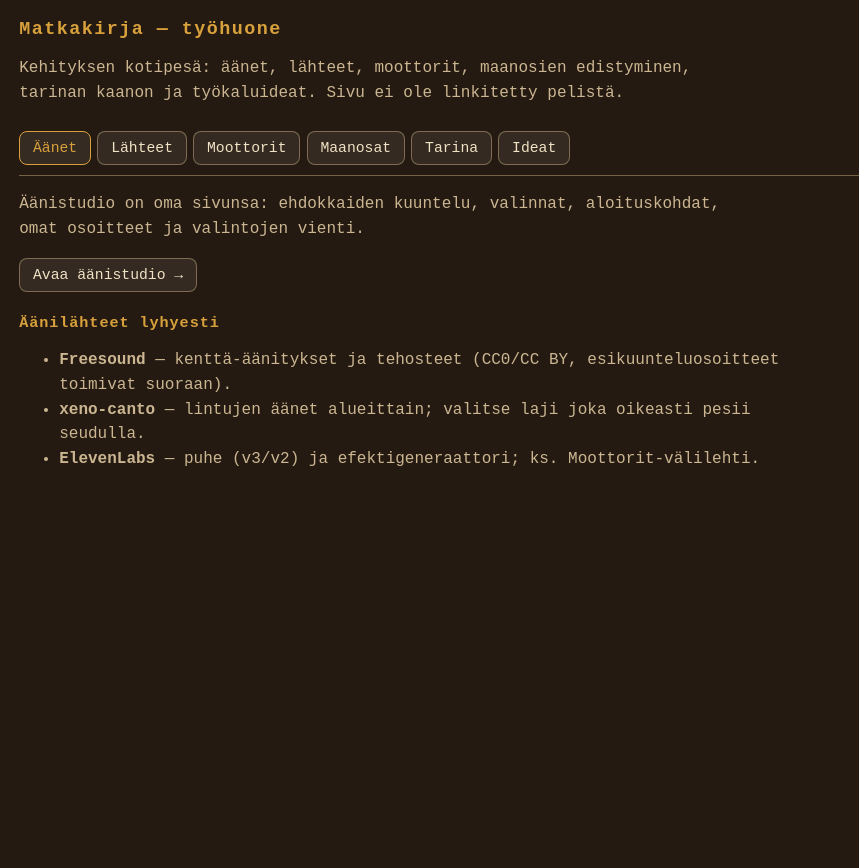
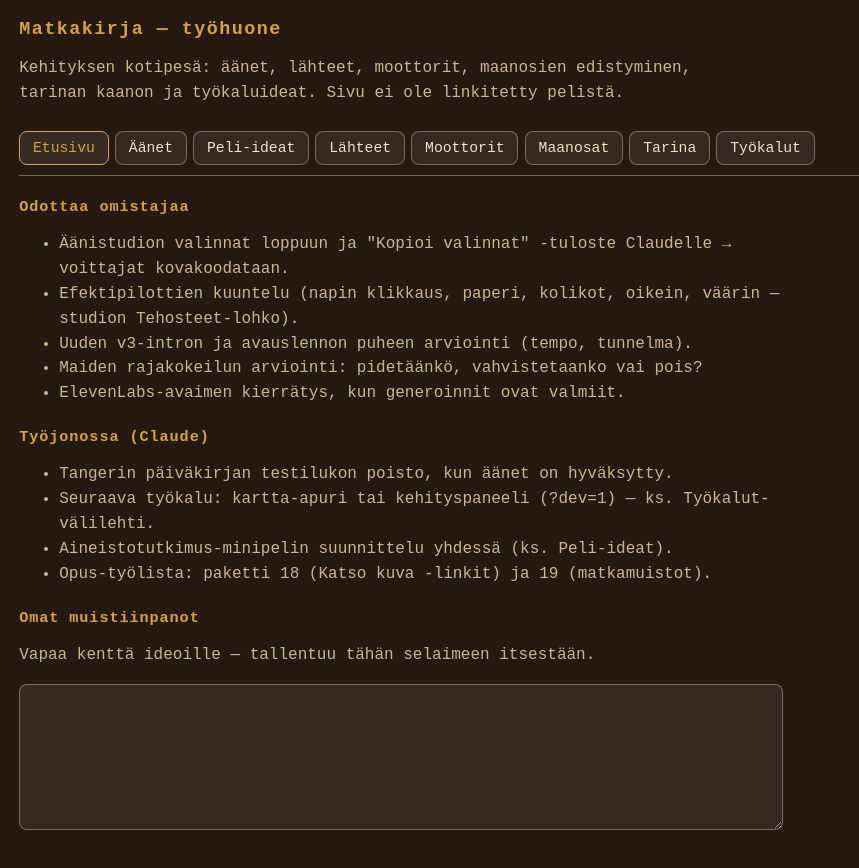
Before and after one commit to ravelius/Afrikan-t-hti, a website: page tyohuone.html in a window 1280 px wide. Shown: the whole page, without its empty margins (0-859 px from the left). Before the commit the page ends 800 px from the top, so only its background shows below. Drawn offline with Linux system fonts and the light colour scheme.

Commit message:
Työhuoneeseen etusivu (idea/todo) ja Peli-ideat-välilehti (#128)
- Etusivu: kaksi listaa (odottaa omistajaa / työjonossa Claudella)
  sekä vapaa muistiinpanokenttä, joka tallentuu selaimeen.
- Peli-ideat: kaikki käytössä olevat minipelit (tietovisa, väittämä,
  valokuva, pulmat, tapahtumakortti, kaksintaistelu, tietoportti,
  tutkiminen) ja kahdeksan uutta ideaa — kärjessä omistajan
  aineistotutkimus: tutki aineistoa vapaasti, sitten kysymykset sen
  pohjalta, paluu aineistoon lisämaksusta ja pidempi aikaraja.
- Ideat-välilehti nimettiin Työkaluiksi, oletusvälilehti on etusivu.


Claude-Session: https://claude.ai/code/session_019myWRXJ8xGcW7dHWpzUcAZ

Co-authored-by: Claude <noreply@anthropic.com>

```diff
--- a/tyohuone.html
+++ b/tyohuone.html
@@ -59,13 +59,45 @@
      tarinan kaanon ja työkaluideat. Sivu ei ole linkitetty pelistä.</p>
 
   <nav id="valilehdet">
+    <button data-tab="etusivu">Etusivu</button>
     <button data-tab="aanet">Äänet</button>
+    <button data-tab="pelit">Peli-ideat</button>
     <button data-tab="lahteet">Lähteet</button>
     <button data-tab="moottorit">Moottorit</button>
     <button data-tab="maanosat">Maanosat</button>
     <button data-tab="tarina">Tarina</button>
-    <button data-tab="ideat">Ideat</button>
+    <button data-tab="ideat">Työkalut</button>
   </nav>
+
+  <!-- ETUSIVU -->
+  <section id="tab-etusivu" hidden>
+    <h2>Odottaa omistajaa</h2>
+    <ul>
+      <li>Äänistudion valinnat loppuun ja "Kopioi valinnat" -tuloste Claudelle → voittajat kovakoodataan.</li>
+      <li>Efektipilottien kuuntelu (napin klikkaus, paperi, kolikot, oikein, väärin — studion Tehosteet-lohko).</li>
+      <li>Uuden v3-intron ja avauslennon puheen arviointi (tempo, tunnelma).</li>
+      <li>Maiden rajakokeilun arviointi: pidetäänkö, vahvistetaanko vai pois?</li>
+      <li>ElevenLabs-avaimen kierrätys, kun generoinnit ovat valmiit.</li>
+    </ul>
+    <h2>Työjonossa (Claude)</h2>
+    <ul>
+      <li>Tangerin päiväkirjan testilukon poisto, kun äänet on hyväksytty.</li>
+      <li>Seuraava työkalu: kartta-apuri tai kehityspaneeli (?dev=1) — ks. Työkalut-välilehti.</li>
+      <li>Aineistotutkimus-minipelin suunnittelu yhdessä (ks. Peli-ideat).</li>
+      <li>Opus-työlista: paketti 18 (Katso kuva -linkit) ja 19 (matkamuistot).</li>
+    </ul>
+    <h2>Omat muistiinpanot</h2>
+    <p>Vapaa kenttä ideoille — tallentuu tähän selaimeen itsestään.</p>
+    <textarea id="muistio" style="width:100%;max-width:46rem;min-height:8rem"></textarea>
+  </section>
+
+  <!-- PELI-IDEAT -->
+  <section id="tab-pelit" hidden>
+    <p>Minipelit löytöjen takana. Alkuperäinen idea lähti tietovisasta —
+       nyt muotoja on jo useita ja niitä kehitellään lisää. Tänne kirjataan
+       sekä käytössä olevat että ideat, joita mietitään yhdessä.</p>
+    <div id="peli-lista"></div>
+  </section>
 
   <!-- ÄÄNET -->
   <section id="tab-aanet" hidden>
@@ -154,7 +186,62 @@
       history.replaceState(null, '', `#${tab}`);
     };
     for (const nappi of napit) nappi.addEventListener('click', () => nayta(nappi.dataset.tab));
-    nayta(location.hash.slice(1) || 'aanet');
+    nayta(location.hash.slice(1) || 'etusivu');
+
+    // --- etusivun muistio ---------------------------------------------------
+    const muistio = document.getElementById('muistio');
+    try { muistio.value = localStorage.getItem('matkakirja-muistio') ?? ''; } catch { /* ei säily */ }
+    muistio.addEventListener('input', () => {
+      try { localStorage.setItem('matkakirja-muistio', muistio.value); } catch { /* ei säily */ }
+    });
+
+    // --- peli-ideat ---------------------------------------------------------
+    // tila: kaytossa | ideoitava (mietitään yhdessä) | idea
+    const PELIT = [
+      { nimi: 'Tietovisa (monivalinta)', tila: 'kaytossa',
+        kuvaus: 'Perusmuoto aarrekaupungeissa: paikallinen kysyjä esittää kysymyksen, neljä vaihtoehtoa, 30 s. Vihje ja 50:50 ostettavissa.' },
+      { nimi: 'Isoisän väittämä', tila: 'kaytossa',
+        kuvaus: 'Päiväkirjan väite vuodelta 1873 — pitääkö yhä paikkansa? Kaksi vaihtoehtoa; pelin ydinteema (vanha maailma vs. nykyaika) tiivistettynä.' },
+      { nimi: 'Valokuvakysymys', tila: 'kaytossa',
+        kuvaus: 'Matkavalokuvaajan vedos: mistä kaupungista kuva on? Kuvat haetaan Wikipediasta lennossa.' },
+      { nimi: 'Isoisän luonnoskirjan pulmat', tila: 'kaytossa',
+        kuvaus: 'Piirrospäättelyt (naksutuskieli, vesileilit ym.) ilman kelloa; selite ja ostettava vihje. Viisi pulmaa Afrikassa.' },
+      { nimi: 'Tapahtumakortti', tila: 'kaytossa',
+        kuvaus: 'Ei kysymys vaan käänne: kyyti, viivästys, rahalöytö. Rytmittää matkaa.' },
+      { nimi: 'Rosvon kaksintaistelu', tila: 'kaytossa',
+        kuvaus: 'Kahdeksan vaihtoehtoa, kova panos. Hevosenkengällä ohitus.' },
+      { nimi: 'Tietoportti', tila: 'kaytossa',
+        kuvaus: 'Vaikea kysymys avaa maan laudan (esim. Helsinki → Suomi) ilmaiseksi.' },
+      { nimi: 'Tutkiminen', tila: 'kaytossa',
+        kuvaus: 'Laatattomatkin kaupungit voi tutkia kerran: palkintona tietoa ja kokemuspisteitä.' },
+      { nimi: 'Aineistotutkimus', tila: 'ideoitava',
+        kuvaus: 'Omistajan idea: pelaaja saa ensin tutkia aineistoa (esim. museon kuvakokoelman poiminta, vanha kartta tai päiväkirjan aukeama) niin kauan kuin haluaa. Kun hän on valmis, alkaa kysymys- tai pulmasarja aineiston pohjalta. Lisämaksusta pääsee kurkkaamaan aineistoa kesken pelin, ja aikaraja on tavallista pidempi.',
+        huomiot: 'Sopii museo-API-lähteisiin (Met, Smithsonian) — aineisto voi olla aidosti eri joka kerralla. Palkinnoksi sopisi matkamuisto.' },
+      { nimi: 'Lähikuvatunnistus', tila: 'idea',
+        kuvaus: 'Zoomattu yksityiskohta esineestä, kartasta tai rakennuksesta — mikä se on tai missä se sijaitsee? Kuva laajenee vihje vihjeeltä.' },
+      { nimi: 'Aikajana', tila: 'idea',
+        kuvaus: 'Järjestä tapahtumat tai keksinnöt aikajärjestykseen (esim. 3–5 korttia raahaten).' },
+      { nimi: 'Äänitunnistus', tila: 'idea',
+        kuvaus: 'Kuuntele ääni — minkä eläimen tai paikan ääni on kyseessä? xeno-canton lintuäänet alueittain sopisivat suoraan.' },
+      { nimi: 'Yhdistelypeli', tila: 'idea',
+        kuvaus: 'Yhdistä parit: kieli ja maa, ruoka ja kaupunki, lippu ja valtio.' },
+      { nimi: 'Salakirjoitus', tila: 'idea',
+        kuvaus: 'Isoisän koodattu rivi puretaan yksinkertaisella avaimella — kytkeytyy revityn sivun mysteeriin.' },
+      { nimi: 'Basaaritinkiminen', tila: 'idea',
+        kuvaus: 'Neuvottelupeli kauppiaan kanssa: osta matkamuisto oikeaan hintaan. Rahapeli, ei tietopeli — vaihtelua rytmiin.' },
+      { nimi: 'Muistipeli', tila: 'idea',
+        kuvaus: 'Matkamuistojen tai laattojen parit lyhyenä muistipelinä — kevyt välipala nuoremmille pelaajille.' },
+    ];
+    const peliLista = document.getElementById('peli-lista');
+    const PELITILAT = { kaytossa: 'käytössä', ideoitava: 'ideoidaan yhdessä seuraavaksi', idea: 'idea' };
+    for (const peli of PELIT) {
+      const k = document.createElement('div');
+      k.className = 'kortti';
+      k.innerHTML = `
+        <h3>${peli.nimi} <span class="tila ${peli.tila === 'kaytossa' ? 'kaytossa' : ''}">${PELITILAT[peli.tila]}</span></h3>
+        <p>${peli.kuvaus}</p>${peli.huomiot ? `<p class="meta">${peli.huomiot}</p>` : ''}`;
+      peliLista.appendChild(k);
+    }
 
     // --- lähteet ------------------------------------------------------------
     // tila: kaytossa | kokeiltava | idea. Lisenssi on lähteen pääsääntö —
```
